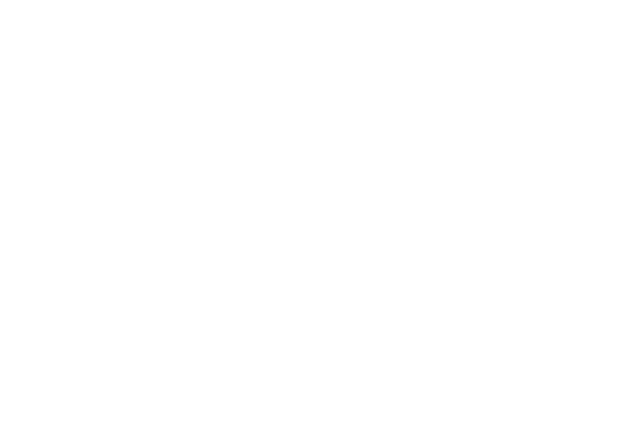
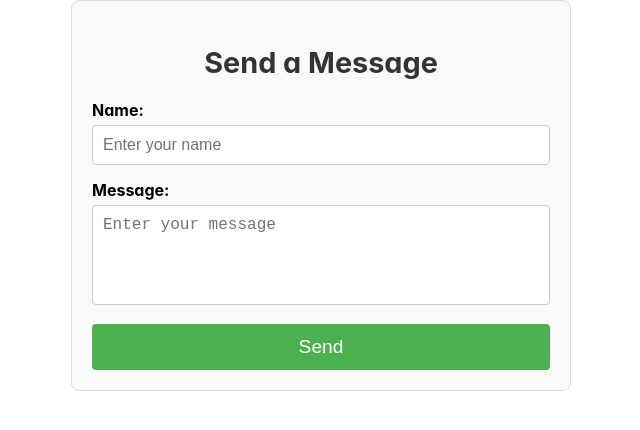
Before and after one commit to itsnobita/1demo_client, a React (Create React App) app: page /addmsg in a window 1280 px wide. Before the commit this address had no page. Shown: the top 430 px of the page, without its empty margins (319-959 px from the left). Built offline with nearby package versions, Linux system fonts and the light colour scheme.

Commit message:
my message

```diff
--- /dev/null
+++ b/src/components/AddMessgae/MessageForm.css
@@ -0,0 +1,70 @@
+.message-form-container {
+    width: 100%;
+    max-width: 500px;
+    margin: 0 auto;
+    padding: 20px;
+    border: 1px solid #ddd;
+    border-radius: 8px;
+    background-color: #f9f9f9;
+  }
+
+  h2 {
+    text-align: center;
+    margin-bottom: 20px;
+  }
+
+  .form-group {
+    margin-bottom: 15px;
+  }
+
+  label {
+    display: block;
+    font-weight: bold;
+    margin-bottom: 5px;
+  }
+
+  input, textarea {
+    width: 100%;
+    padding: 10px;
+    border: 1px solid #ccc;
+    border-radius: 4px;
+    font-size: 16px;
+  }
+
+  textarea {
+    resize: none;
+    height: 100px;
+  }
+
+  .submit-btn {
+    width: 100%;
+    padding: 10px;
+    background-color: #4CAF50;
+    color: white;
+    border: none;
+    border-radius: 4px;
+    cursor: pointer;
+    font-size: 18px;
+  }
+
+  .submit-btn:disabled {
+    background-color: #aaa;
+  }
+
+  .loader {
+    margin-top: 10px;
+    font-size: 14px;
+    color: #666;
+  }
+
+  .success-message {
+    margin-top: 10px;
+    color: green;
+    font-size: 16px;
+  }
+
+  .error-message {
+    margin-top: 10px;
+    color: red;
+    font-size: 16px;
+  }
--- /dev/null
+++ b/src/components/AddMessgae/MessageForm.js
@@ -0,0 +1,80 @@
+import React, { useState } from 'react';
+import './MessageForm.css'; // You can define your CSS here for styling
+import { domainName } from '../../config/urls';
+
+const MessageForm = () => {
+  const [name, setName] = useState('');
+  const [message, setMessage] = useState('');
+  const [loading, setLoading] = useState(false);
+  const [success, setSuccess] = useState(false);
+  const [error, setError] = useState('');
+
+  const handleSubmit = async (e) => {
+    e.preventDefault();
+    setLoading(true);
+    setSuccess(false);
+    setError('');
+
+    try {
+      const response = await fetch(`${domainName}/addmsg/set`, {
+        method: 'POST',
+        headers: {
+          'Content-Type': 'application/json',
+        },
+        body: JSON.stringify({ name, message }),
+      });
+
+      if (response.ok) {
+        setSuccess(true);
+        setName(''); // Reset form fields
+        setMessage('');
+      } else {
+        throw new Error('Failed to send the message');
+      }
+    } catch (err) {
+      setError(err.message);
+    } finally {
+      setLoading(false);
+    }
+  };
+
+  return (
+    <div className="message-form-container">
+      <h2>Send a Message</h2>
+      <form onSubmit={handleSubmit} className="message-form">
+        <div className="form-group">
+          <label htmlFor="name">Name:</label>
+          <input
+            type="text"
+            id="name"
+            value={name}
+            onChange={(e) => setName(e.target.value)}
+            required
+            placeholder="Enter your name"
+          />
+        </div>
+
+        <div className="form-group">
+          <label htmlFor="message">Message:</label>
+          <textarea
+            id="message"
+            value={message}
+            onChange={(e) => setMessage(e.target.value)}
+            required
+            placeholder="Enter your message"
+          />
+        </div>
+
+        <button type="submit" className="submit-btn" disabled={loading}>
+          {loading ? 'Sending...' : 'Send'}
+        </button>
+      </form>
+
+      {loading && <div className="loader">Sending your message...</div>}
+      {success && <div className="success-message">Message sent successfully!</div>}
+      {error && <div className="error-message">{error}</div>}
+    </div>
+  );
+};
+
+export default MessageForm;
--- /dev/null
+++ b/src/components/GetMessage/GetMessage.css
@@ -0,0 +1,144 @@
+/* General Container */
+.get-message-container {
+    width: 100%;
+    max-width: 500px;
+    margin: 0 auto;
+    padding: 20px;
+    border: 1px solid #ddd;
+    border-radius: 8px;
+    background-color: #f9f9f9;
+    box-shadow: 0px 4px 8px rgba(0, 0, 0, 0.1);
+  }
+
+  /* Heading */
+  h2 {
+    text-align: center;
+    margin-bottom: 20px;
+    font-size: 1.8rem;
+    color: #333;
+  }
+
+  /* Form Group */
+  .form-group {
+    margin-bottom: 15px;
+  }
+
+  label {
+    display: block;
+    font-weight: bold;
+    margin-bottom: 5px;
+    font-size: 1rem;
+  }
+
+  /* Input Field */
+  input {
+    width: 100%;
+    padding: 10px;
+    border: 1px solid #ccc;
+    border-radius: 4px;
+    font-size: 1rem;
+    box-sizing: border-box;
+  }
+
+  /* Submit Button */
+  .submit-btn {
+    width: 100%;
+    padding: 12px;
+    background-color: #4CAF50;
+    color: white;
+    border: none;
+    border-radius: 4px;
+    cursor: pointer;
+    font-size: 1.2rem;
+    transition: background-color 0.3s ease;
+  }
+
+  .submit-btn:disabled {
+    background-color: #aaa;
+  }
+
+  .submit-btn:hover:enabled {
+    background-color: #45a049;
+  }
+
+  /* Loader */
+  .loader {
+    margin-top: 10px;
+    font-size: 1rem;
+    color: #666;
+    text-align: center;
+  }
+
+  /* Error Message */
+  .error-message {
+    margin-top: 10px;
+    color: red;
+    font-size: 1rem;
+    text-align: center;
+  }
+
+  /* Message Display */
+  .message-display {
+    margin-top: 20px;
+    padding: 15px;
+    background-color: #e0ffe0;
+    border: 1px solid #4CAF50;
+    border-radius: 4px;
+  }
+
+  .message-display h3 {
+    margin-bottom: 10px;
+    font-size: 1.2rem;
+    color: #333;
+  }
+
+  .message-display p {
+    font-size: 1rem;
+  }
+
+  /* Responsive Design */
+  @media (max-width: 768px) {
+    .get-message-container {
+      padding: 15px;
+    }
+
+    h2 {
+      font-size: 1.5rem;
+    }
+
+    input, .submit-btn {
+      padding: 10px;
+      font-size: 1rem;
+    }
+
+    .message-display h3 {
+      font-size: 1.1rem;
+    }
+
+    .message-display p {
+      font-size: 0.95rem;
+    }
+  }
+
+  @media (max-width: 480px) {
+    .get-message-container {
+      padding: 10px;
+    }
+
+    h2 {
+      font-size: 1.3rem;
+    }
+
+    input, .submit-btn {
+      padding: 8px;
+      font-size: 0.9rem;
+    }
+
+    .message-display h3 {
+      font-size: 1rem;
+    }
+
+    .message-display p {
+      font-size: 0.85rem;
+    }
+  }
--- /dev/null
+++ b/src/components/GetMessage/GetMessage.js
@@ -0,0 +1,76 @@
+import React, { useState } from 'react';
+import './GetMessage.css'; // You can define your CSS here for styling
+import { domainName } from '../../config/urls';
+
+const GetMessage = () => {
+  const [name, setName] = useState('');
+  const [message, setMessage] = useState([]);
+  const [loading, setLoading] = useState(false);
+  const [error, setError] = useState('');
+  const [messageFetched, setMessageFetched] = useState(false);
+
+  const handleSubmit = async (e) => {
+    e.preventDefault();
+    setLoading(true);
+    setError('');
+    setMessageFetched(false);
+
+    try {
+        const response = await fetch(`${ domainName }/addmsg/get` , {
+        method: 'POST',
+        headers: {
+          'Content-Type': 'application/json',
+        },
+        body: JSON.stringify({ name }),
+      });
+
+      if (response.ok) {
+          const data = await response.json();
+        setMessage(data.result && data.result[0].messages || ['No message found.']);
+        setMessageFetched(true);
+      } else {
+        throw new Error('Failed to fetch the message.');
+      }
+    } catch (err) {
+      setError(err.message);
+    } finally {
+      setLoading(false);
+    }
+  };
+
+  return (
+    <div className="get-message-container">
+      <h2>Find Message by Name</h2>
+      <form onSubmit={handleSubmit} className="get-message-form">
+        <div className="form-group">
+          <label htmlFor="name">Enter Name:</label>
+          <input
+            type="text"
+            id="name"
+            value={name}
+            onChange={(e) => setName(e.target.value)}
+            required
+            placeholder="Enter your name"
+          />
+        </div>
+        <button type="submit" className="submit-btn" disabled={loading}>
+          {loading ? 'Fetching...' : 'Fetch Message'}
+        </button>
+      </form>
+
+      {loading && <div className="loader">Fetching the message...</div>}
+      {error && <div className="error-message">{error}</div>}
+      {messageFetched && !error && (
+        <div className="message-display">
+                  <h3>Message for {name}:</h3>
+                  {message && message.map(m =>
+                      <p>{m}</p>
+                  )}
+
+        </div>
+      )}
+    </div>
+  );
+};
+
+export default GetMessage;
--- a/src/components/Message/SecretMessageSender.js
+++ b/src/components/Message/SecretMessageSender.js
@@ -105,6 +105,17 @@ const SecretMessageSender = () => {
             Click here
           </a>
         </label>
+        <label
+          htmlFor="message"
+          className="sendMSGlabel"
+          style={{ marginTop: "15px", marginBottom: "5px" }}
+        >
+          Wanna check messages for you?
+          <a href="/showmsg" style={{ textDecoration: "none" }}>
+            {" "}
+            Click here
+          </a>
+        </label>
       </div>
     </div>
   );
--- a/src/components/Routes/RouteHandler.js
+++ b/src/components/Routes/RouteHandler.js
@@ -7,6 +7,8 @@ import Login from "../Login/Login";
 import Chat from "../Chat";
 import SecretMessageSender from "../Message/SecretMessageSender";
 import Screenshot from "../Screenshot/Screenshot";
+import MessageForm from "../AddMessgae/MessageForm";
+import GetMessage from "../GetMessage/GetMessage";
 
 
 function RouterHandler() {
@@ -19,7 +21,9 @@ function RouterHandler() {
           <Route path="/" element={<Navigate to="/login" />} />
           <Route path="/test" element={<TestComp />} />
           {/* <Route path="/nobi" element={<Nobi />} /> */}
-          <Route path="/chat" element={<Chat />} />
+      <Route path="/chat" element={<Chat />} />
+      <Route path="/addmsg" element={<MessageForm/>}/>
+      <Route path="/showmsg" element={<GetMessage/>}/>
 
    </Routes>
   );
```
Also changed, not shown: 13 other files (tests, documents, lock files or other folders).
